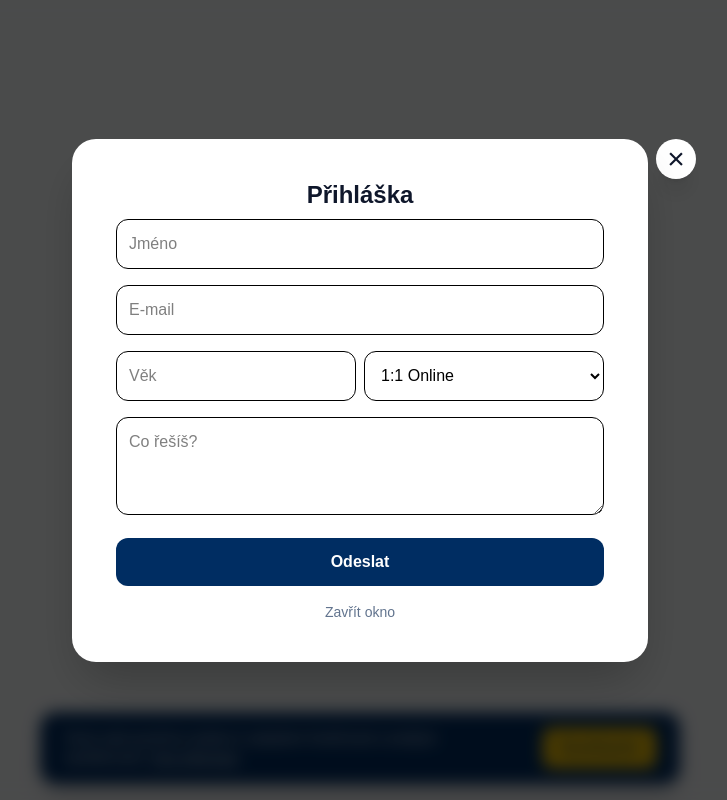
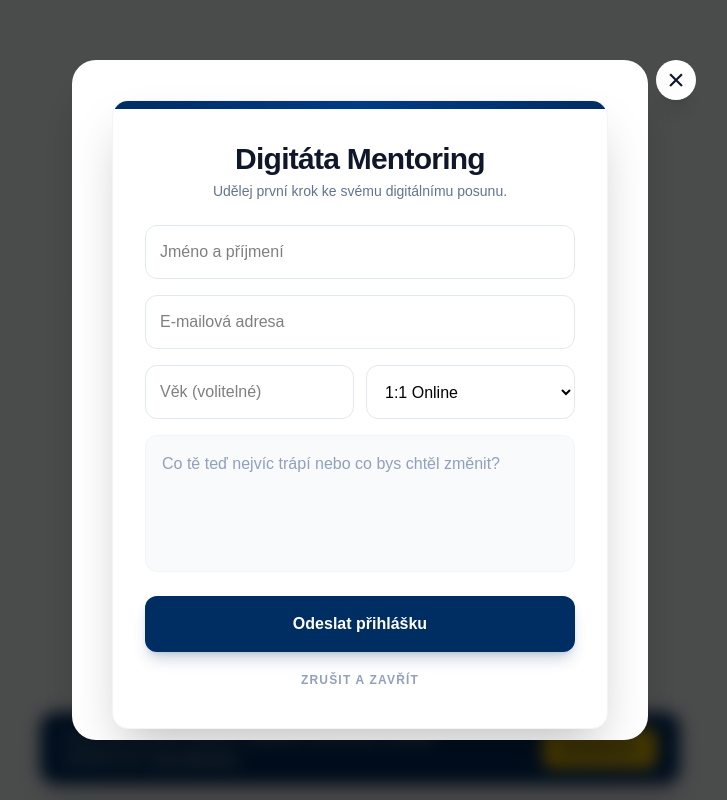
Before and after one commit to digitatastudio/digitata, a Next.js app: page / in a window 1280 px wide. Both pictures are taken after a click on the button "Chci začít s mentoringem". Shown: the whole page, without its empty margins (280-1007 px from the left). Built offline with nearby package versions, Linux system fonts and the light colour scheme.

Commit message:
design: transformace formuláře do karty a vylepšení UI

```diff
--- a/src/app/components/MentoringForm.tsx
+++ b/src/app/components/MentoringForm.tsx
@@ -50,45 +50,95 @@ export default function MentoringForm({ onClose }: Props) {
   }
 
   return (
-    <div className="px-1">
-      <h2 className="text-2xl font-extrabold mb-2 text-slate-900">Přihláška</h2>
+    <div className="relative overflow-hidden rounded-2xl bg-white border border-slate-100 shadow-2xl">
+      {/* Designový prvek: Horní barevný gradient bar */}
+      <div className="h-2 w-full bg-gradient-to-r from-[#002D62] via-[#003B88] to-[#002D62]" />
+
+      <div className="p-6 md:p-8">
+        <div className="mb-6">
+          <h2 className="text-3xl font-black text-slate-900 tracking-tight">
+            Digitáta Mentoring
+          </h2>
+          <p className="text-slate-500 text-sm mt-1">
+            Udělej první krok ke svému digitálnímu posunu.
+          </p>
+        </div>
 
         <form onSubmit={onSubmit} className="space-y-4">
-        <input name="name" placeholder="Jméno" required className="w-full rounded-xl border p-3" />
-        <input name="email" type="email" placeholder="E-mail" required className="w-full rounded-xl border p-3" />
+          <div className="space-y-4">
+            <input
+              name="name"
+              placeholder="Jméno a příjmení"
+              required
+              className="w-full rounded-xl border border-slate-200 p-3.5 focus:border-[#002D62] focus:ring-2 focus:ring-[#002D62]/10 outline-none transition-all"
+            />
+            <input
+              name="email"
+              type="email"
+              placeholder="E-mailová adresa"
+              required
+              className="w-full rounded-xl border border-slate-200 p-3.5 focus:border-[#002D62] focus:ring-2 focus:ring-[#002D62]/10 outline-none transition-all"
+            />
 
-        <div className="grid grid-cols-2 gap-2">
-          <input name="age" type="number" placeholder="Věk" className="rounded-xl border p-3" />
-          <select name="format" className="rounded-xl border p-3 bg-white">
+            <div className="grid grid-cols-2 gap-3">
+              <input
+                name="age"
+                type="number"
+                placeholder="Věk (volitelné)"
+                className="w-full rounded-xl border border-slate-200 p-3.5 focus:border-[#002D62] focus:ring-2 focus:ring-[#002D62]/10 outline-none transition-all"
+              />
+              <select
+                name="format"
+                className="w-full rounded-xl border border-slate-200 p-3.5 bg-white focus:border-[#002D62] focus:ring-2 focus:ring-[#002D62]/10 outline-none transition-all"
+              >
                 <option value="online">1:1 Online</option>
-            <option value="chat">Chat</option>
+                <option value="chat">Chat / Zprávy</option>
+                <option value="osobne">Osobně</option>
               </select>
             </div>
 
-        <textarea name="goal" placeholder="Co řešíš?" required rows={3} className="w-full rounded-xl border p-3" />
+            <div className="rounded-xl bg-slate-50 border border-slate-100 p-1">
+              <textarea
+                name="goal"
+                placeholder="Co tě teď nejvíc trápí nebo co bys chtěl změnit?"
+                required
+                rows={4}
+                className="w-full bg-transparent p-3 outline-none resize-none text-slate-700 placeholder:text-slate-400"
+              />
+            </div>
+          </div>
 
-        {status === "error" && <p className="text-red-500 text-sm">{errorMsg}</p>}
-        {status === "ok" && <p className="text-emerald-600 font-bold">Odesláno!</p>}
+          {status === "error" && (
+            <div className="bg-red-50 text-red-600 p-3 rounded-lg text-sm font-medium border border-red-100">
+              {errorMsg}
+            </div>
+          )}
 
-        <div className="flex flex-col gap-2">
+          {status === "ok" && (
+            <div className="bg-emerald-50 text-emerald-600 p-3 rounded-lg text-sm font-bold border border-emerald-100 text-center animate-pulse">
+              ✓ Úspěšně odesláno! Ozvu se ti.
+            </div>
+          )}
+
+          <div className="flex flex-col gap-3 pt-2">
             <button
               type="submit"
               disabled={status === "sending"}
-            className="w-full rounded-xl bg-[#002D62] text-white py-3 font-bold hover:bg-[#003B88] disabled:opacity-50"
+              className="w-full rounded-xl bg-[#002D62] text-white py-4 font-bold shadow-lg shadow-[#002D62]/20 hover:bg-[#003B88] hover:-translate-y-0.5 transition-all disabled:opacity-50 disabled:translate-y-0"
             >
-            {status === "sending" ? "Odesílám..." : "Odeslat"}
+              {status === "sending" ? "Odesílám tvou žádost..." : "Odeslat přihlášku"}
             </button>
 
-          {/* Tlačítko Zavřít pro mobilní uživatele */}
             <button
               type="button"
               onClick={onClose}
-            className="w-full py-2 text-slate-500 text-sm font-medium hover:text-slate-800"
+              className="w-full py-2 text-slate-400 text-xs font-bold uppercase tracking-widest hover:text-red-500 transition-colors"
             >
-            Zavřít okno
+              Zrušit a zavřít
             </button>
           </div>
         </form>
       </div>
+    </div>
   );
 }
```
Lines whose indentation alone changed are shown as unchanged.
